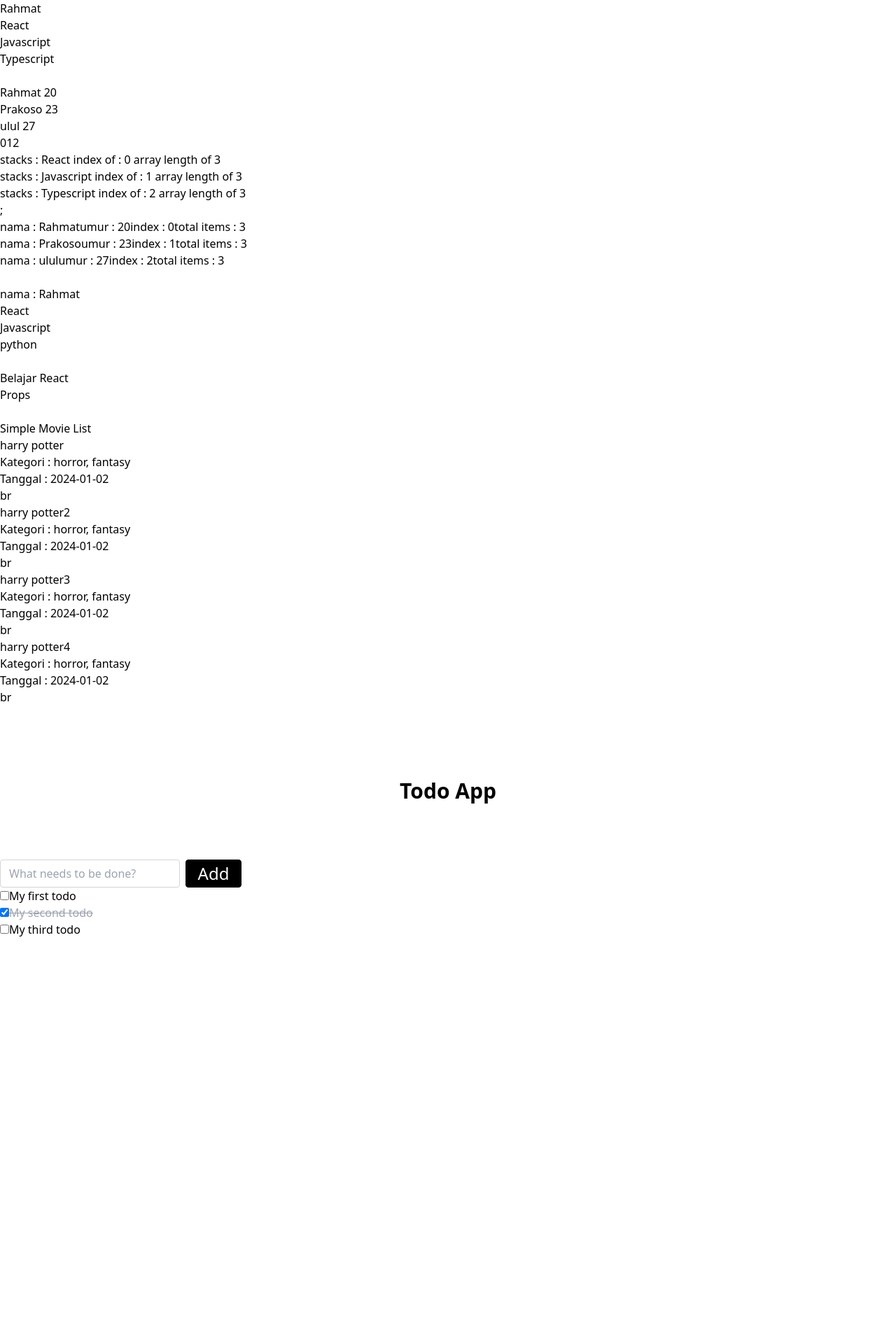
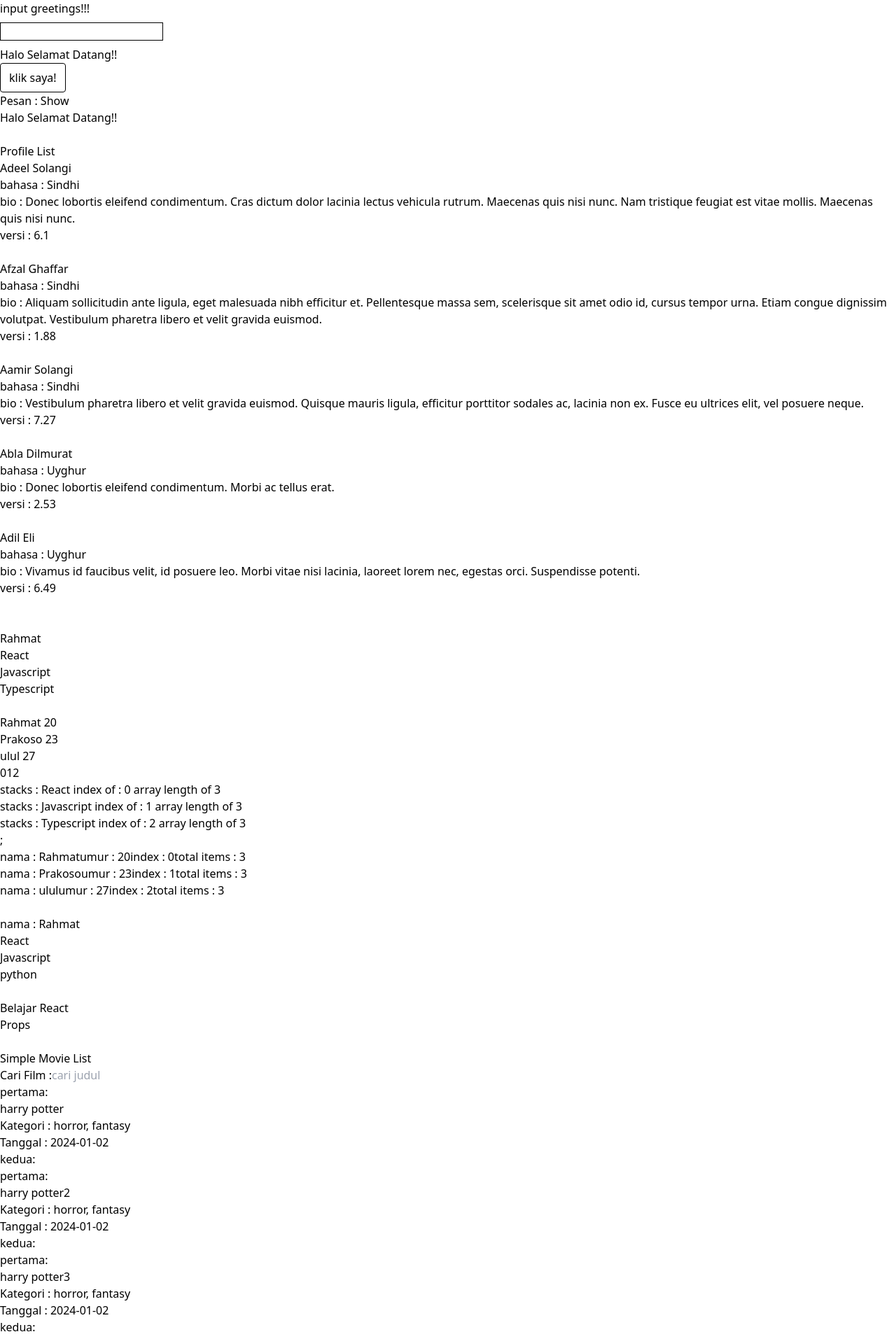
Before and after one commit to RahmatPrakoso276/react-todoapp, a React (Vite) app: page / in a window 1280 px wide. Shown: the top 1913 px of the page at 70% size. Before the commit the page ends 1832 px from the top, so only its background shows below. Built offline with nearby package versions, Linux system fonts and the light colour scheme.

Commit message:
first commit

```diff
--- /dev/null
+++ b/src/Hooks1.tsx
@@ -0,0 +1,33 @@
+import React, { useState } from "react";
+
+export default function Hooks1() {
+  const [greetings, setGreetings] = useState("Halo Selamat Datang!!");
+  const [inputs, setInputs] = useState(true);
+  function handleClick() {
+    setInputs(!inputs);
+  }
+
+  function handleChange(e: React.ChangeEvent<HTMLInputElement>) {
+    setGreetings(e.target.value);
+  }
+  return (
+    <div>
+      <h1>input greetings!!!</h1>
+      <input
+        onChange={handleChange}
+        type="text"
+        className="border border-black my-2"
+      />
+      <div>{greetings}</div>
+      <button
+        onClick={handleClick}
+        className="block border border-black rounded px-3 py-2"
+      >
+        klik saya!
+      </button>
+      <h1>Pesan : {inputs? "Show" : "noShow :D"}</h1>
+      {inputs ? <p>{greetings}</p> : null}
+
+    </div>
+  );
+}
--- /dev/null
+++ b/src/components/ProfileList.tsx
@@ -0,0 +1,17 @@
+interface Props {
+  name: string;
+  language: string;
+  bio: string;
+  version: number;
+}
+
+export default function ProfileList({ name, language, bio, version }: Props) {
+  return (
+    <div>
+      <div>{name}</div>
+      <div>bahasa : {language}</div>
+      <div>bio : {bio}</div>
+      <div>versi : {version}</div>
+    </div>
+  );
+}
--- /dev/null
+++ b/src/dummy2.json
@@ -0,0 +1,37 @@
+[
+  {
+    "name": "Adeel Solangi",
+    "language": "Sindhi",
+    "id": "V59OF92YF627HFY0",
+    "bio": "Donec lobortis eleifend condimentum. Cras dictum dolor lacinia lectus vehicula rutrum. Maecenas quis nisi nunc. Nam tristique feugiat est vitae mollis. Maecenas quis nisi nunc.",
+    "version": 6.1
+  },
+  {
+    "name": "Afzal Ghaffar",
+    "language": "Sindhi",
+    "id": "ENTOCR13RSCLZ6KU",
+    "bio": "Aliquam sollicitudin ante ligula, eget malesuada nibh efficitur et. Pellentesque massa sem, scelerisque sit amet odio id, cursus tempor urna. Etiam congue dignissim volutpat. Vestibulum pharetra libero et velit gravida euismod.",
+    "version": 1.88
+  },
+  {
+    "name": "Aamir Solangi",
+    "language": "Sindhi",
+    "id": "IAKPO3R4761JDRVG",
+    "bio": "Vestibulum pharetra libero et velit gravida euismod. Quisque mauris ligula, efficitur porttitor sodales ac, lacinia non ex. Fusce eu ultrices elit, vel posuere neque.",
+    "version": 7.27
+  },
+  {
+    "name": "Abla Dilmurat",
+    "language": "Uyghur",
+    "id": "5ZVOEPMJUI4MB4EN",
+    "bio": "Donec lobortis eleifend condimentum. Morbi ac tellus erat.",
+    "version": 2.53
+  },
+  {
+    "name": "Adil Eli",
+    "language": "Uyghur",
+    "id": "6VTI8X6LL0MMPJCC",
+    "bio": "Vivamus id faucibus velit, id posuere leo. Morbi vitae nisi lacinia, laoreet lorem nec, egestas orci. Suspendisse potenti.",
+    "version": 6.49
+  }
+]
--- a/src/main.tsx
+++ b/src/main.tsx
@@ -6,17 +6,23 @@ import Belajar from "./Belajar.tsx";
 import Props from "./Props.tsx";
 import Props2 from "./Props2.tsx";
 import Indexes from "./pages/index.tsx";
+import Profile from "./pages/profile.tsx";
+import Hooks1 from "./Hooks1.tsx";
 // file entrypoint pertama kali diakses!
 
 createRoot(document.getElementById("root")!).render(
   <StrictMode>
+    <Hooks1 />
+    <br />
+    <Profile />
+    <br />
     <Belajar />
     <br />
     <Props name="Rahmat" stacks={["React", "Javascript", "python"]} />
     <br />
     <Props2 title="Belajar React" childern={<div>Props</div>} />
     <br />
-    <Indexes  />
+    <Indexes />
     <br />
     <App />
   </StrictMode>
--- /dev/null
+++ b/src/pages/Profile.tsx
@@ -0,0 +1,25 @@
+import datas from "../dummy2.json";
+import ProfileList from "../components/ProfileList";
+export default function profile() {
+  return (
+    <div>
+      Profile List
+      <br />
+      <div>
+        {datas.map(({ name, language, id, bio, version }) => {
+          return (
+            <div key={id}>
+              <ProfileList
+                name={name}
+                language={language}
+                bio={bio}
+                version={version}
+              />
+              <br />
+            </div>
+          );
+        })}
+      </div>
+    </div>
+  );
+}
--- a/src/pages/index.tsx
+++ b/src/pages/index.tsx
@@ -1,25 +1,44 @@
 import posts from "../dummy.json";
 import MovieList from "../components/MovieList";
+import React, { useState } from "react";
 
-export default function index() {
+export default function Index() {
+  const [title, setTitle] = useState("");
+
+  const changeSearch = (e: React.ChangeEvent<HTMLInputElement>) => {
+    setTitle(e.target.value);
+  };
+
   return (
     <>
       <div>Simple Movie List</div>
       <div>
+        Cari Film :
+        <input
+          type="text"
+          value={title}
+          onChange={changeSearch}
+          placeholder="cari judul"
+        />
+        {title}
+      </div>
+      <div>
         {/* akses semua data di json */}
-        {posts.map((data) => {
+        {posts.map(({ id, title, tags, date }) => {
           return (
-            <>
+            // harus unik
+            <div key={id}>
               {/* reuseable components */}
+              pertama:
               <MovieList
                 //  passing data props ke childnya
-                key={data.id} // harus unik
-                title={data.title} // mengirim title ke child
-                tags={data.tags} // mengirim tags (berupa array) ke child
-                date={data.date} // mengirim date ke child
+                title={title} // mengirim title ke child
+                tags={tags} // mengirim tags (berupa array) ke child
+                date={date} // mengirim date ke child
               />
-              br
-            </>
+              kedua:
+              <br />
+            </div>
           );
         })}
       </div>
```
